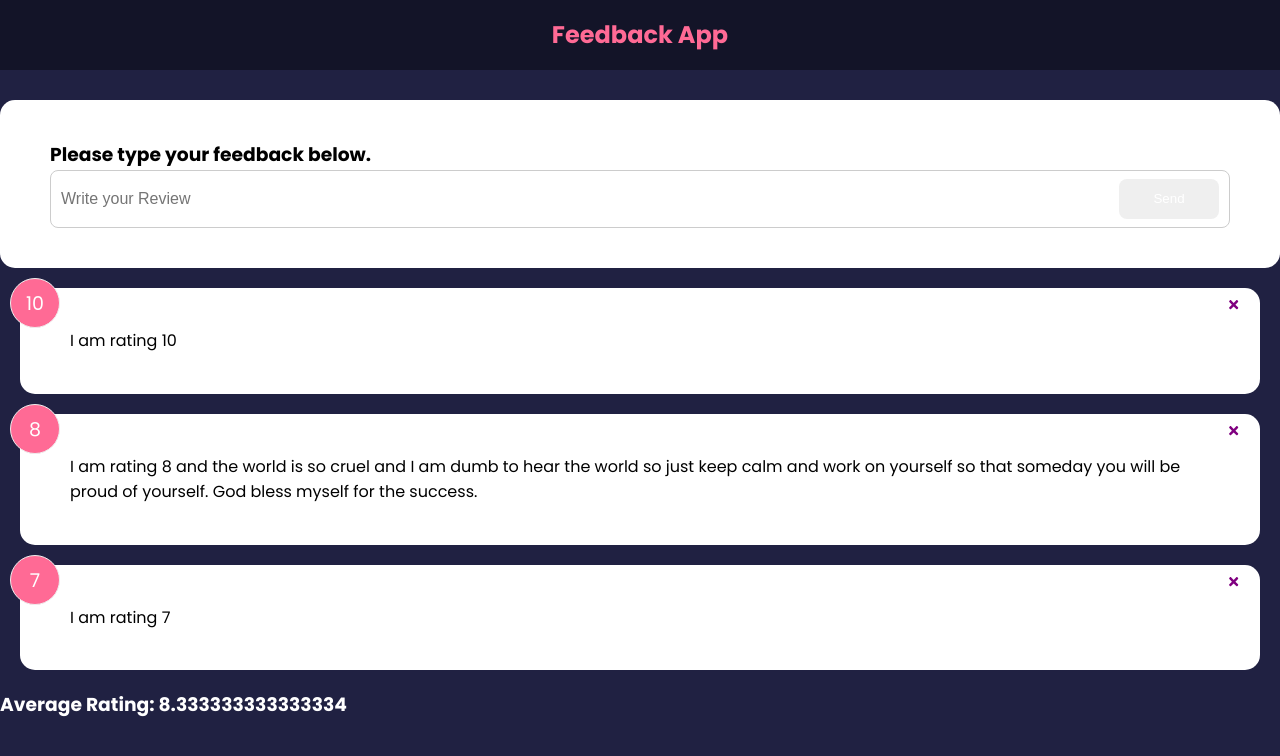
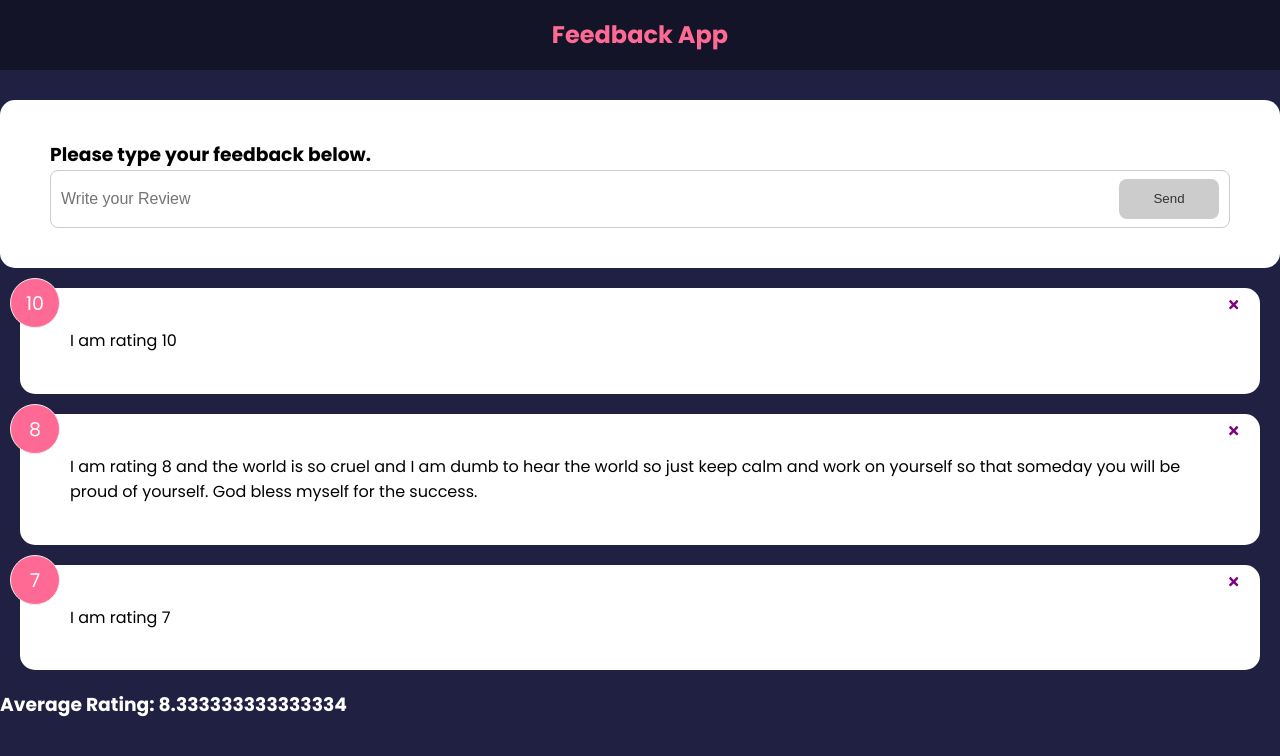
Before and after one commit to JiwanChaudhary/Feedback-App, a React (Create React App) app: page / in a window 1280 px wide. Shown: the top 756 px of the page. Built offline with nearby package versions, Linux system fonts and the light colour scheme.

Commit message:
Form Validation

```diff
--- a/src/components/feedback/FeedbackForm.js
+++ b/src/components/feedback/FeedbackForm.js
@@ -4,11 +4,21 @@ import Card from "../common/Card";
 import Button from "../common/Button";
 
 const FeedbackForm = () => {
+    console.log('running');
+
   const [text, setText] = useState("");
+  const [disabled, setDisabled] = useState(true);
+  const [message, setMessage] = useState("");
 
   function handleInputText(e) {
-    console.log(e);
     setText(e.target.value);
+    if(e.target.value === '' || e.target.value.trim().length <= 5) {
+        setDisabled(true);
+        setMessage('Text should be greater than 5 character');
+    } else {
+        setDisabled(false);
+        setMessage('');
+    }
   }
   return (
     <Card>
@@ -20,11 +30,11 @@ const FeedbackForm = () => {
             placeholder="Write your Review"
             onChange={handleInputText}
           />
-          <Button type="submit" version="primary">
+          <Button type="submit" version="primary" isDisabled={disabled}>
             Send
           </Button>
         </div>
-        {text}
+        {message && <p style={{color: 'red'}}>{message}</p>}
       </form>
     </Card>
   );
```
